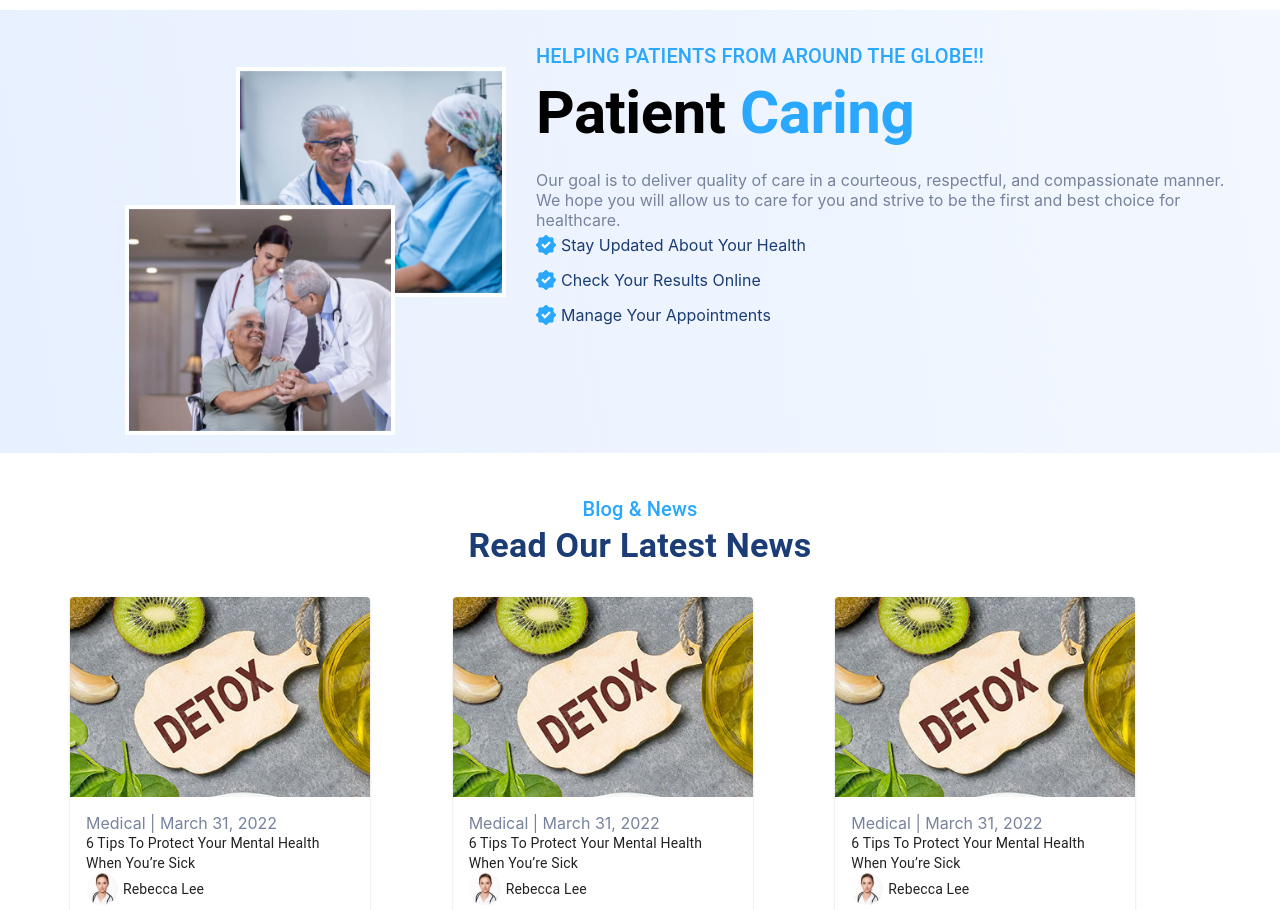
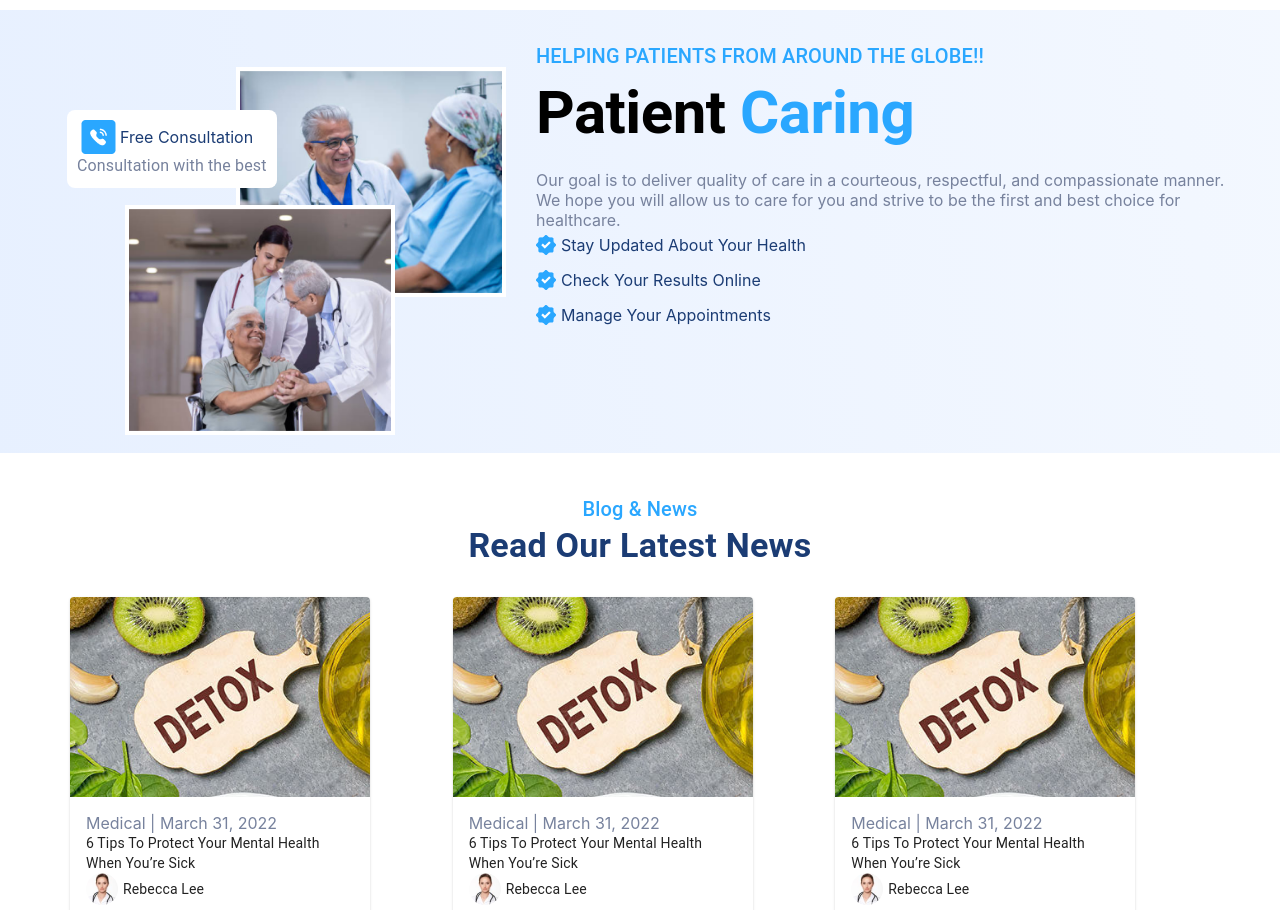
Before and after one commit to prachi397/Medify---Slot-Booking, a React (Create React App) app: page / in a window 1280 px wide. Shown: the part 2082-2992 px from the top of the page. Built offline with nearby package versions, Linux system fonts and the light colour scheme; no server answers.

Commit message:
added the contact section in patient caring

```diff
--- a/src/components/PatientCaring/PatientCaring.js
+++ b/src/components/PatientCaring/PatientCaring.js
@@ -3,6 +3,7 @@ import React from "react";
 import care1Img from "../../Assets/care1.png";
 import care2Img from "../../Assets/care2.png";
 import tickImg from "../../Assets/tick.png";
+import callImg from "../../Assets/call.png";
 
 const PatientCaring = () => {
   return (
@@ -39,6 +40,23 @@ const PatientCaring = () => {
           }}
         />
         <img src={care2Img} alt="care2" height="230px" width="270px" />
+        <Box sx={{
+          borderRadius:"8px",
+          padding:"10px",
+          background:"#FFFFFF",
+            position: "absolute",
+            top: "43px",
+            left: "37px",
+          }}>
+        <Box sx={{display:"flex",alignItems:"center"}}>
+        <img
+          src={callImg}
+          alt="callImg"
+        />
+        <span style={{color:"#1B3C74"}}>Free Consultation</span>
+        </Box>
+        <Typography sx={{color:"#77829D"}}>Consultation with the best</Typography>
+        </Box>
       </Box>
 
       {/* the text section */}
```
Also changed, not shown: src/Assets/call.png (added).
